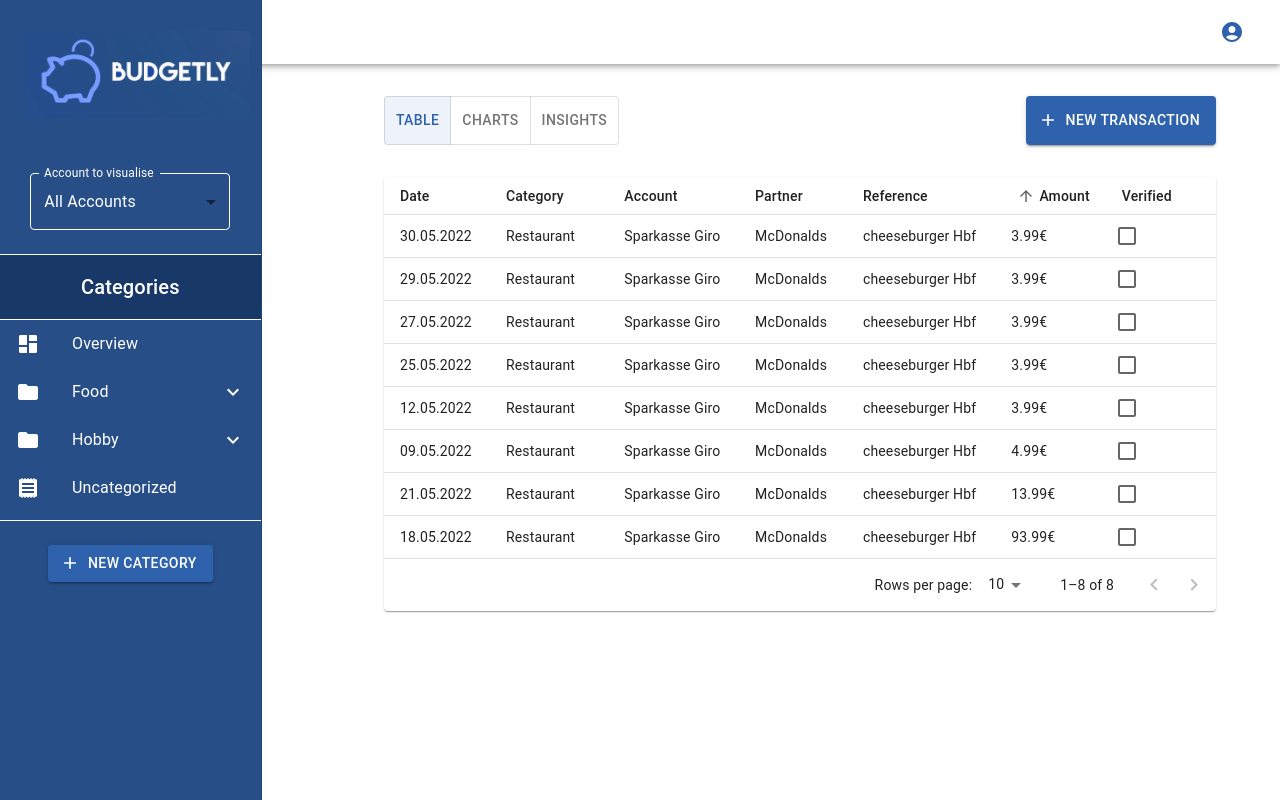
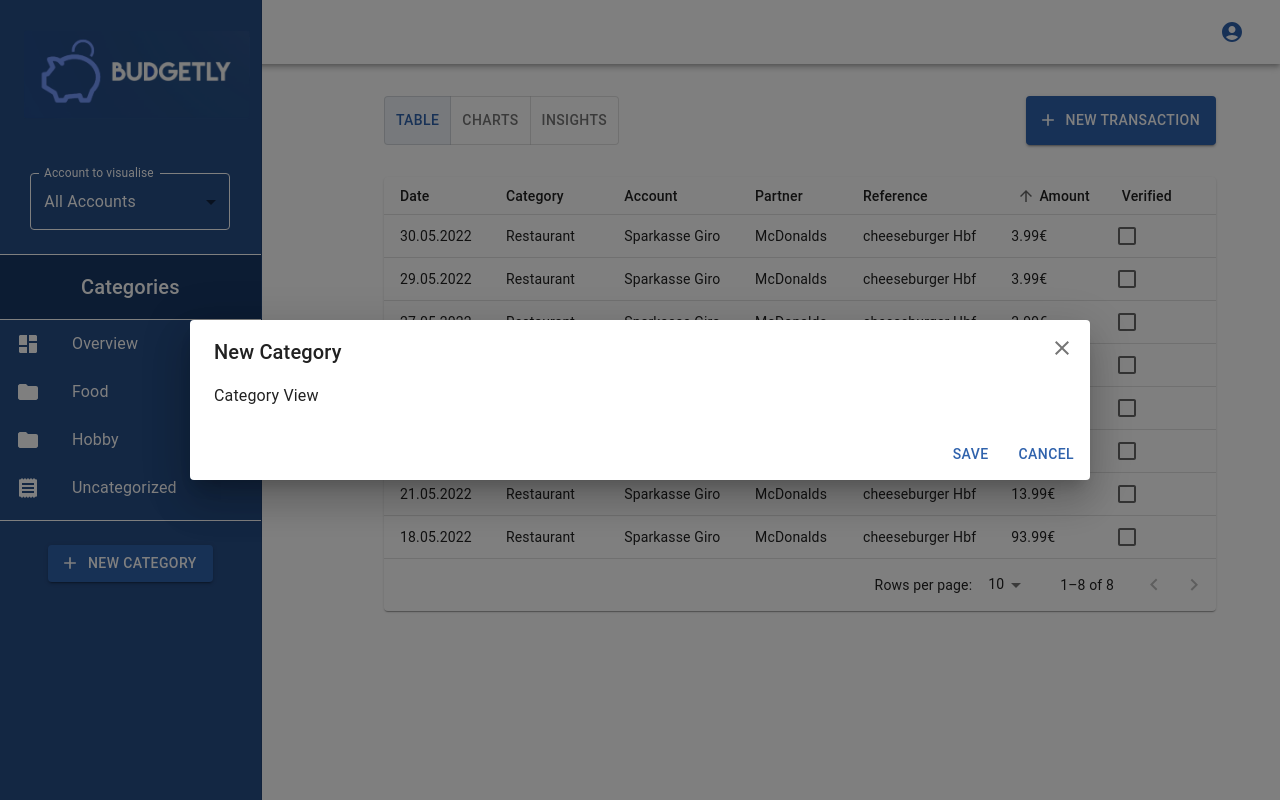
Before and after one commit to sonmikrafft-uni-seba/frontend, a React (Create React App) app: page /app in a window 1280 px wide. Both pictures are taken after a click on the button "NEW CATEGORY". Built offline with nearby package versions, Linux system fonts and the light colour scheme.

Commit message:
Implemented PopupView with complete redux integration and popup content management

```diff
--- a/src/components/App/ApplicationContentContainer.js
+++ b/src/components/App/ApplicationContentContainer.js
@@ -3,8 +3,21 @@ import { Container, Box, Button } from '@mui/material';
 import AddIcon from '@mui/icons-material/Add';
 import TransactionTable from './TransactionTable';
 import VisualizationToggleGroup from './ToggleButton';
+import { connect } from 'react-redux';
+import { openPopup } from '../../store/popup/popup.actions';
+import { popupContentType, popupActionType } from '../../constants';
 
-export default function ApplicationContentContainer() {
+const ApplicationContentContainer = (props) => {
+  const onNewTransaction = () => {
+    props.dispatch(
+      openPopup({
+        title: 'New Transaction',
+        popupContentType: popupContentType.NEW_TRANSACTION,
+        popupActionType: popupActionType.SAVE_OR_CANCEL,
+      })
+    );
+  };
+
   return (
     <Container>
       <Box
@@ -23,7 +36,12 @@ export default function ApplicationContentContainer() {
         >
           <VisualizationToggleGroup />
           <Box sx={{ flexGrow: 1 }} />
-          <Button variant="contained" color="primary" startIcon={<AddIcon />}>
+          <Button
+            variant="contained"
+            color="primary"
+            onClick={onNewTransaction}
+            startIcon={<AddIcon />}
+          >
             New Transaction
           </Button>
         </Box>
@@ -31,4 +49,6 @@ export default function ApplicationContentContainer() {
       </Box>
     </Container>
   );
-}
+};
+
+export default connect()(ApplicationContentContainer);
--- /dev/null
+++ b/src/components/App/PopupContainer.js
@@ -0,0 +1,54 @@
+import * as React from 'react';
+import PropTypes from 'prop-types';
+import {
+  Dialog,
+  DialogActions,
+  DialogContent,
+  DialogTitle,
+  IconButton,
+} from '@mui/material';
+import { Close } from '@mui/icons-material';
+import { useTheme } from '@mui/material/styles';
+
+export default function PopupContainer(props) {
+  const theme = useTheme();
+
+  return (
+    <Dialog
+      fullWidth={props.fullWidth || false}
+      maxWidth={props.maxWidth || 'md'}
+      open={props.visible || false}
+      onClose={props.onClose}
+    >
+      <DialogTitle>
+        <>
+          {props.title}
+          <IconButton
+            aria-label="close"
+            onClick={props.onClose}
+            sx={{
+              position: 'absolute',
+              right: 8,
+              top: 8,
+              color: theme.palette.secondary,
+            }}
+          >
+            <Close />
+          </IconButton>
+        </>
+      </DialogTitle>
+      <DialogContent>{props.children}</DialogContent>
+      <DialogActions>{props.dialogActions}</DialogActions>
+    </Dialog>
+  );
+}
+
+PopupContainer.propTypes = {
+  fullWidth: PropTypes.bool,
+  maxWidth: PropTypes.string,
+  visible: PropTypes.bool,
+  onClose: PropTypes.func.isRequired,
+  title: PropTypes.string.isRequired,
+  children: PropTypes.element.isRequired,
+  dialogActions: PropTypes.array,
+};
--- a/src/components/App/SideBar.js
+++ b/src/components/App/SideBar.js
@@ -22,9 +22,23 @@ import {
 import ExpandableItem from './ExpandableItem';
 import AccountSelector from './AccountSelector';
 import { useTheme } from '@mui/material/styles';
+import { connect } from 'react-redux';
+import { openPopup } from '../../store/popup/popup.actions';
+import { popupActionType, popupContentType } from '../../constants';
 
-export default function SideBar() {
+const SideBar = (props) => {
   const theme = useTheme();
+
+  const onNewCategory = () => {
+    props.dispatch(
+      openPopup({
+        title: 'New Category',
+        popupContentType: popupContentType.NEW_CATEGORY,
+        popupActionType: popupActionType.SAVE_OR_CANCEL,
+      })
+    );
+  };
+
   return (
     <Drawer
       PaperProps={{
@@ -137,10 +151,17 @@ export default function SideBar() {
         </ListItem>
       </List>
       <Box sx={{ px: 6, py: 3, borderTop: 1 }}>
-        <Button variant="contained" color="primary" startIcon={<Add />}>
+        <Button
+          variant="contained"
+          color="primary"
+          onClick={onNewCategory}
+          startIcon={<Add />}
+        >
           NEW CATEGORY
         </Button>
       </Box>
     </Drawer>
   );
-}
+};
+
+export default connect()(SideBar);
--- /dev/null
+++ b/src/constants.js
@@ -0,0 +1,8 @@
+export const popupContentType = {
+  NEW_TRANSACTION: 'NEW_TRANSACTION',
+  NEW_CATEGORY: 'NEW_CATEGORY',
+};
+
+export const popupActionType = {
+  SAVE_OR_CANCEL: 'SAVE_OR_CANCEL',
+};
--- /dev/null
+++ b/src/store/popup/popup.actions.js
@@ -0,0 +1,9 @@
+import { createAction } from '@reduxjs/toolkit';
+
+export const ACTION_TYPES = {
+  OPEN_POPUP: 'OPEN_POPUP',
+  CLOSE_POPUP: 'CLOSE_POPUP',
+};
+
+export const openPopup = createAction(ACTION_TYPES.OPEN_POPUP);
+export const closePopup = createAction(ACTION_TYPES.CLOSE_POPUP);
--- /dev/null
+++ b/src/store/popup/popup.reducers.js
@@ -0,0 +1,25 @@
+import { ACTION_TYPES } from './popup.actions';
+
+const initialState = {
+  visible: false,
+  title: '',
+  popupContentType: null,
+  popupActionType: null,
+};
+
+export const popup = (state = initialState, action) => {
+  switch (action.type) {
+    case ACTION_TYPES.OPEN_POPUP:
+      return {
+        ...state,
+        visible: true,
+        title: action.payload.title || '',
+        popupContentType: action.payload.popupContentType || null,
+        popupActionType: action.payload.popupActionType || null,
+      };
+    case ACTION_TYPES.CLOSE_POPUP:
+      return { ...state, visible: false };
+    default:
+      return state;
+  }
+};
--- a/src/store/root.actions.js
+++ b/src/store/root.actions.js
@@ -1,2 +1,3 @@
 export * from './user/user.actions.js';
 export * from './auth/auth.actions.js';
+export * from './popup/popup.actions.js';
--- a/src/store/root.reducers.js
+++ b/src/store/root.reducers.js
@@ -1,8 +1,10 @@
 import { combineReducers } from 'redux';
 import { user } from './user/user.reducers.js';
 import { auth } from './auth/auth.reducers.js';
+import { popup } from './popup/popup.reducers.js';
 
 export const rootReducer = combineReducers({
   user: user,
   auth: auth,
+  popup: popup,
 });
--- a/src/views/AppView.js
+++ b/src/views/AppView.js
@@ -1,5 +1,6 @@
 import { Box } from '@mui/material';
 import React, { useEffect } from 'react';
+import PopupView from './PopupView';
 import SideBar from '../components/App/SideBar';
 import ApplicationBar from '../components/App/ApplicationBar';
 import ApplicationContentContainer from '../components/App/ApplicationContentContainer';
@@ -7,6 +8,7 @@ import ApplicationContentContainer from '../components/App/ApplicationContentCon
 function AppView(props) {
   return (
     <Box sx={{ display: 'flex', flexDirection: 'column' }}>
+      <PopupView />
       <ApplicationBar />
       <SideBar />
       <ApplicationContentContainer />
--- a/src/views/LoginView.js
+++ b/src/views/LoginView.js
@@ -1,12 +1,11 @@
 import { Box } from '@mui/material';
 import React, { useEffect } from 'react';
 import { useNavigate } from 'react-router-dom';
-import { connect, useSelector, useDispatch } from 'react-redux';
+import { connect, useSelector } from 'react-redux';
 import LoginCard from '../components/LoginCard';
 import { login } from '../store/auth/auth.actions.js';
 
 function LoginView(props) {
-  const dispatch = useDispatch();
   const navigate = useNavigate();
 
   const authState = useSelector((state) => state.auth);
@@ -18,7 +17,7 @@ function LoginView(props) {
   }, [authState.token]);
 
   const onLogin = (email, password) => {
-    dispatch(login({ email, password }));
+    props.dispatch(login({ email, password }));
   };
 
   return (
@@ -37,4 +36,4 @@ function LoginView(props) {
   );
 }
 
-export default LoginView;
+export default connect()(LoginView);
--- /dev/null
+++ b/src/views/PopupView.js
@@ -0,0 +1,81 @@
+import React, { useState } from 'react';
+import { useSelector, connect } from 'react-redux';
+import Button from '@mui/material/Button';
+import { useTheme } from '@mui/material/styles';
+import PopupContainer from '../components/App/PopupContainer';
+import { closePopup } from '../store/popup/popup.actions';
+import { popupActionType, popupContentType } from '../constants';
+
+const PopupView = (props) => {
+  const theme = useTheme();
+  const popupState = useSelector((state) => state.popup);
+
+  // the bool notifySave is passed to PopupContentViews and indicates that a user pressed popup save action
+  const [notifySave, setNotifySave] = useState(false);
+
+  const onClosePopup = () => {
+    props.dispatch(closePopup());
+  };
+
+  const contentSelector = (popupContent) => {
+    switch (popupContent) {
+      case popupContentType.NEW_TRANSACTION:
+        // return <NewTransactionView notifySave={notifySave}/>
+        return <>Transaction View</>;
+      case popupContentType.NEW_CATEGORY:
+        // return <NewCategoryView notifySave={notifySave}/>
+        return <>Category View</>;
+      default:
+        return <>No Content!</>;
+    }
+  };
+
+  const actionSelector = (popupAction) => {
+    switch (popupAction) {
+      case popupActionType.SAVE_OR_CANCEL:
+        return [
+          <Button
+            key="save-button"
+            onClick={() => {
+              setNotifySave(true);
+            }}
+            sx={{ color: theme.palette.primary }}
+          >
+            SAVE
+          </Button>,
+          <Button
+            key="close-button"
+            onClick={onClosePopup}
+            sx={{ color: theme.palette.primary }}
+          >
+            CANCEL
+          </Button>,
+        ];
+      default:
+        return [
+          <Button
+            key="close-button"
+            onClick={onClosePopup}
+            sx={{ color: theme.palette.primary }}
+          >
+            Close
+          </Button>,
+        ];
+    }
+  };
+
+  return (
+    <PopupContainer
+      maxWidth={'md'}
+      fullWidth={true}
+      onClose={onClosePopup}
+      visible={popupState.visible}
+      title={popupState.title}
+      dialogActions={actionSelector(popupState.popupActionType)}
+    >
+      {contentSelector(popupState.popupContentType)}
+    </PopupContainer>
+  );
+};
+
+export default connect()(PopupView);
--- a/src/views/SignUpView.js
+++ b/src/views/SignUpView.js
@@ -1,12 +1,11 @@
 import { Box } from '@mui/material';
 import React, { useEffect } from 'react';
 import { useNavigate } from 'react-router-dom';
-import { connect, useSelector, useDispatch } from 'react-redux';
+import { connect, useSelector } from 'react-redux';
 import SignUpCard from '../components/SignUpCard';
 import { createUser } from '../store/user/user.actions';
 
 function SignUpView(props) {
-  const dispatch = useDispatch();
   const navigate = useNavigate();
 
   const userState = useSelector((state) => state.user);
@@ -19,7 +18,7 @@ function SignUpView(props) {
   }, [token]);
 
   const onSignUp = (email, password, firstname, lastname) => {
-    dispatch(createUser({ email, password, firstname, lastname }));
+    props.dispatch(createUser({ email, password, firstname, lastname }));
   };
 
   return (
```
